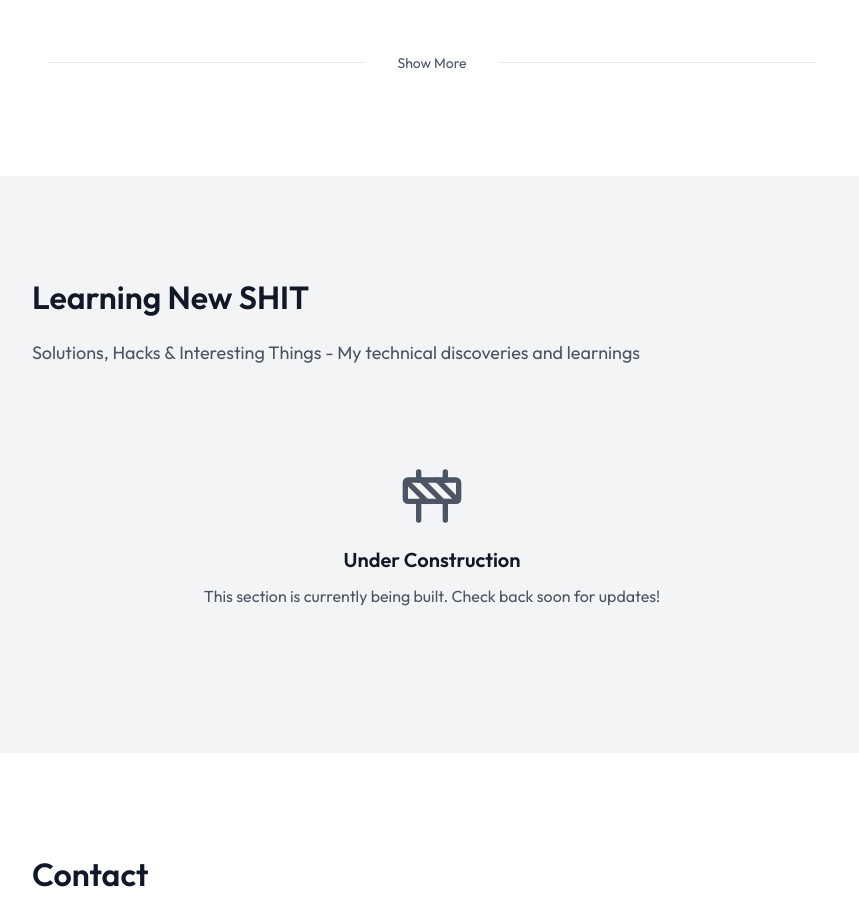
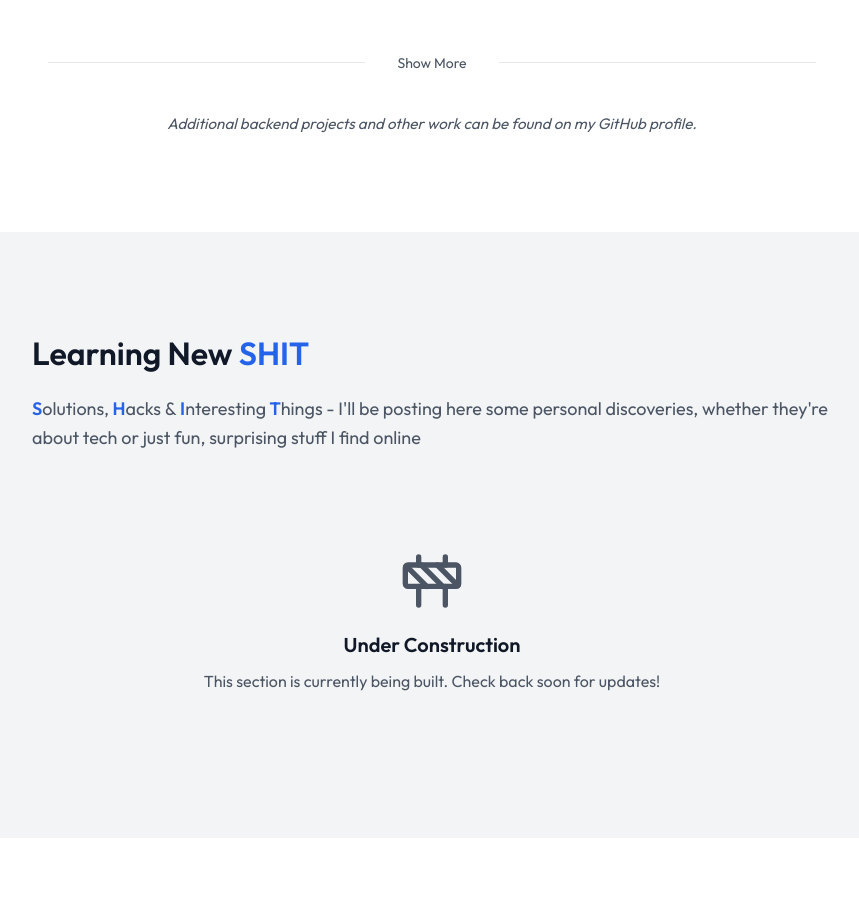
Before and after one commit to pmk808/portfolio-mc, a React (Vite) app: page / in a window 1280 px wide. Shown: the part 5307-6216 px from the top of the page, without its empty margins (208-1067 px from the left). Built offline with nearby package versions, Linux system fonts and the light colour scheme.

Commit message:
style(components): modified some displays

```diff
--- a/src/components/Blog/Blog.tsx
+++ b/src/components/Blog/Blog.tsx
@@ -7,9 +7,12 @@ export const Blog: FC = () => {
   return (
     <S.BlogSection id="blog">
       <S.ContentContainer>
-        <S.SectionTitle>Learning New SHIT</S.SectionTitle>
+  <S.SectionTitle>Learning New <S.Emphasis>SHIT</S.Emphasis></S.SectionTitle>
   <S.SectionSubtitle>
-          Solutions, Hacks & Interesting Things - My technical discoveries and learnings
+    <S.Emphasis>S</S.Emphasis>olutions,
+    <S.Emphasis> H</S.Emphasis>acks &
+    <S.Emphasis> I</S.Emphasis>nteresting
+    <S.Emphasis> T</S.Emphasis>hings - I'll be posting here some personal discoveries, whether they're about tech or just fun, surprising stuff I find online
   </S.SectionSubtitle>
 
   <S.ConstructionWrapper>
--- a/src/components/Blog/styles.ts
+++ b/src/components/Blog/styles.ts
@@ -60,3 +60,8 @@ export const ConstructionText = styled.p`
   font-size: 1rem;
   color: ${({ theme }) => theme.text.secondary};
 `;
+
+export const Emphasis = styled.span`
+  color: ${({ theme }) => theme.accent};
+  font-weight: 600;
+`;
--- a/src/components/Projects/Projects.tsx
+++ b/src/components/Projects/Projects.tsx
@@ -142,6 +142,9 @@ const Projects: FC = () => {
             <S.ShowMoreLine />
           </S.ShowMoreContainer>
         )}
+        <S.ProjectNote>
+          Additional backend projects and other work can be found on my GitHub profile.
+        </S.ProjectNote>
       </S.ContentContainer>
     </S.ProjectsSection>
   );
--- a/src/components/Projects/styles.ts
+++ b/src/components/Projects/styles.ts
@@ -173,3 +173,11 @@ export const ShowMoreButton = styled.button`
     transform: translateY(0);
   }
 `;
+
+export const ProjectNote = styled.p`
+  text-align: center;
+  color: ${({ theme }) => theme.text.secondary};
+  font-size: 0.95rem;
+  margin-top: 2rem;
+  font-style: italic;
+`;
```
Lines whose indentation alone changed are shown as unchanged.
